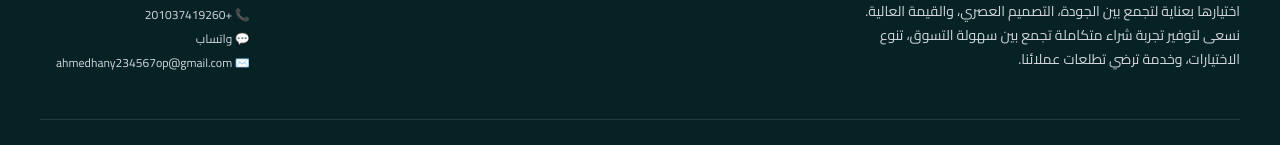
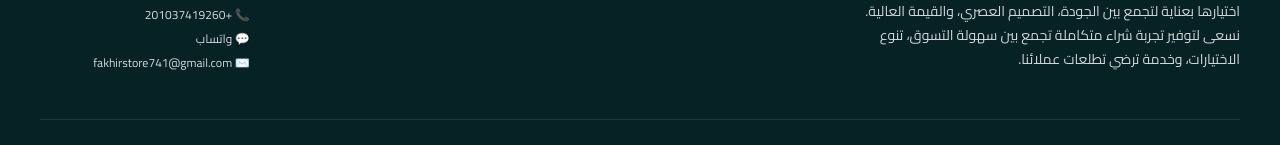
Before and after one commit to mustafa-200/E-commerce-front, a React (Vite) app: page / in a window 1280 px wide. Shown: the part 1762-1907 px from the top of the page. Built offline with nearby package versions, Linux system fonts and the light colour scheme; no server answers.

Commit message:
Update email address

```diff
--- a/src/components/layout/Footer.jsx
+++ b/src/components/layout/Footer.jsx
@@ -77,7 +77,7 @@ export default function Footer() {
                 <div className="flex flex-col gap-2">
                   <a href="tel:+201037419260" className="text-xs text-gray-300 hover:text-amber-400 transition">📞 +201037419260</a>
                   <a href="https://wa.me/201037419260?text=مرحباً" target="_blank" rel="noopener noreferrer" className="text-xs text-gray-300 hover:text-amber-400 transition">💬 واتساب</a>
-                  <a href="mailto:ahmedhany234567op@gmail.com" className="text-xs text-gray-300 hover:text-amber-400 transition">✉️ ahmedhany234567op@gmail.com</a>
+                  <a href="mailto:ahmedhany234567op@gmail.com" className="text-xs text-gray-300 hover:text-amber-400 transition">✉️ fakhirstore741@gmail.com</a>
                 </div>
               </div>
             </div>
```
